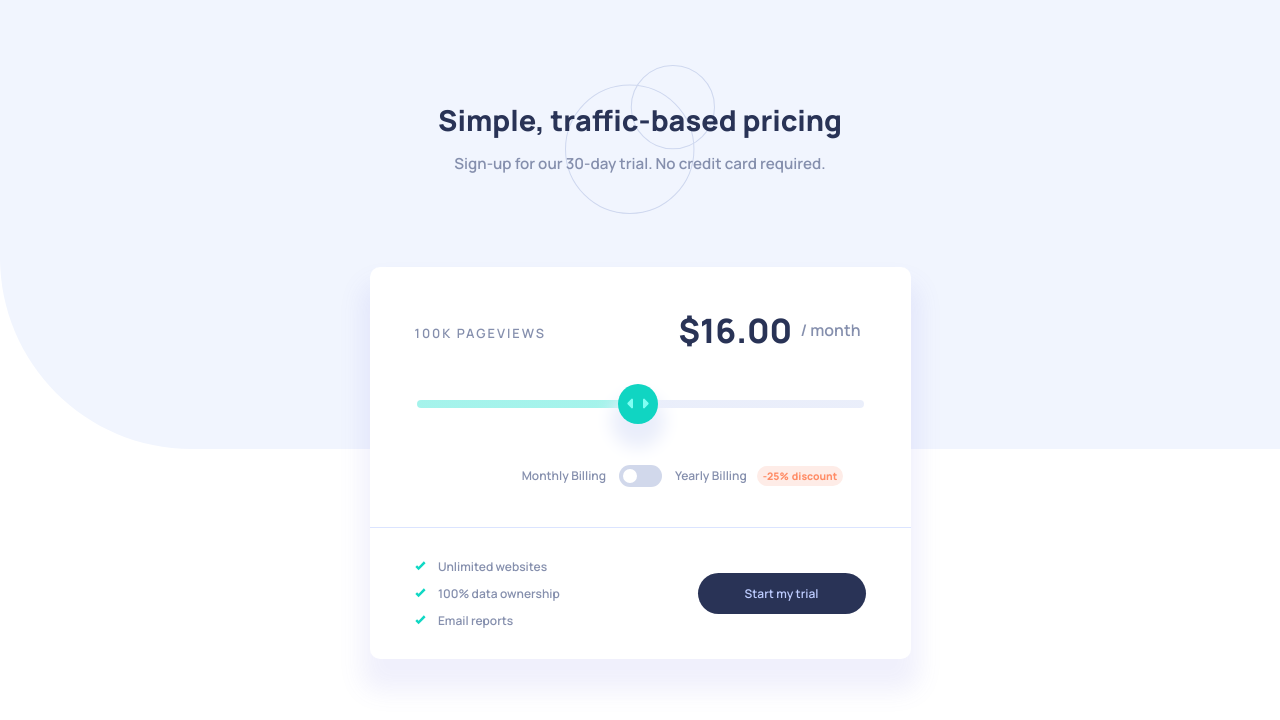
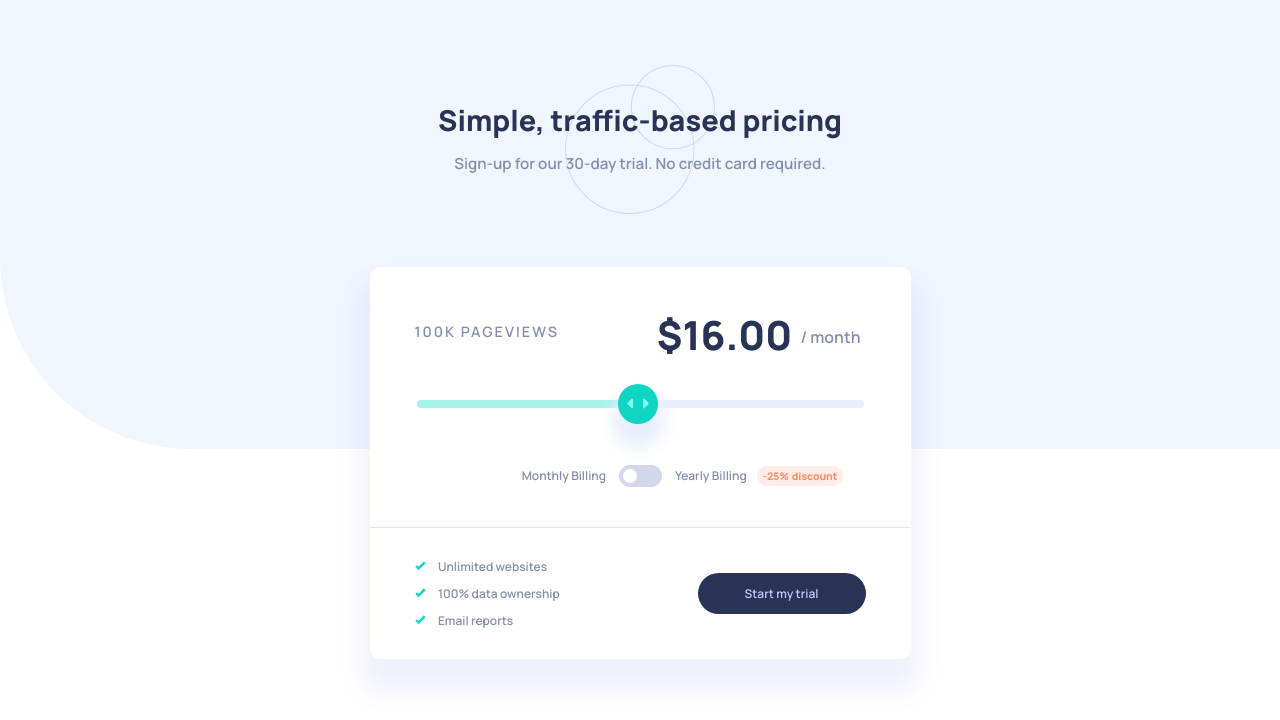
Before and after one commit to RoanMacmillan/Interactive-Pricing-Component, a plain HTML site: page index.html in a window 1280 px wide. Drawn offline with Linux system fonts and the light colour scheme.

Commit message:
font adjustments

```diff
--- a/styles.css
+++ b/styles.css
@@ -45,7 +45,7 @@ margin-top: 75px;
 
 h2 {
 
-    font-size: .8em;
+    font-size: .9em;
     letter-spacing: 2px;
     text-transform: uppercase;
     font-weight: 600;
@@ -72,7 +72,7 @@ h2 {
 
 #cost {
 
-    font-size: 2.1em;
+    font-size: 2.5em;
     font-weight: 800;
     color: hsl(227, 35%, 25%);
     margin-left: 0px;
@@ -389,7 +389,7 @@ input[type=range]::-webkit-slider-thumb {
 
         text-align: left;
         padding-left: 45px;
-        margin-top: 57px;
+        margin-top: 55px;
     }
 
     #list-content {
```
